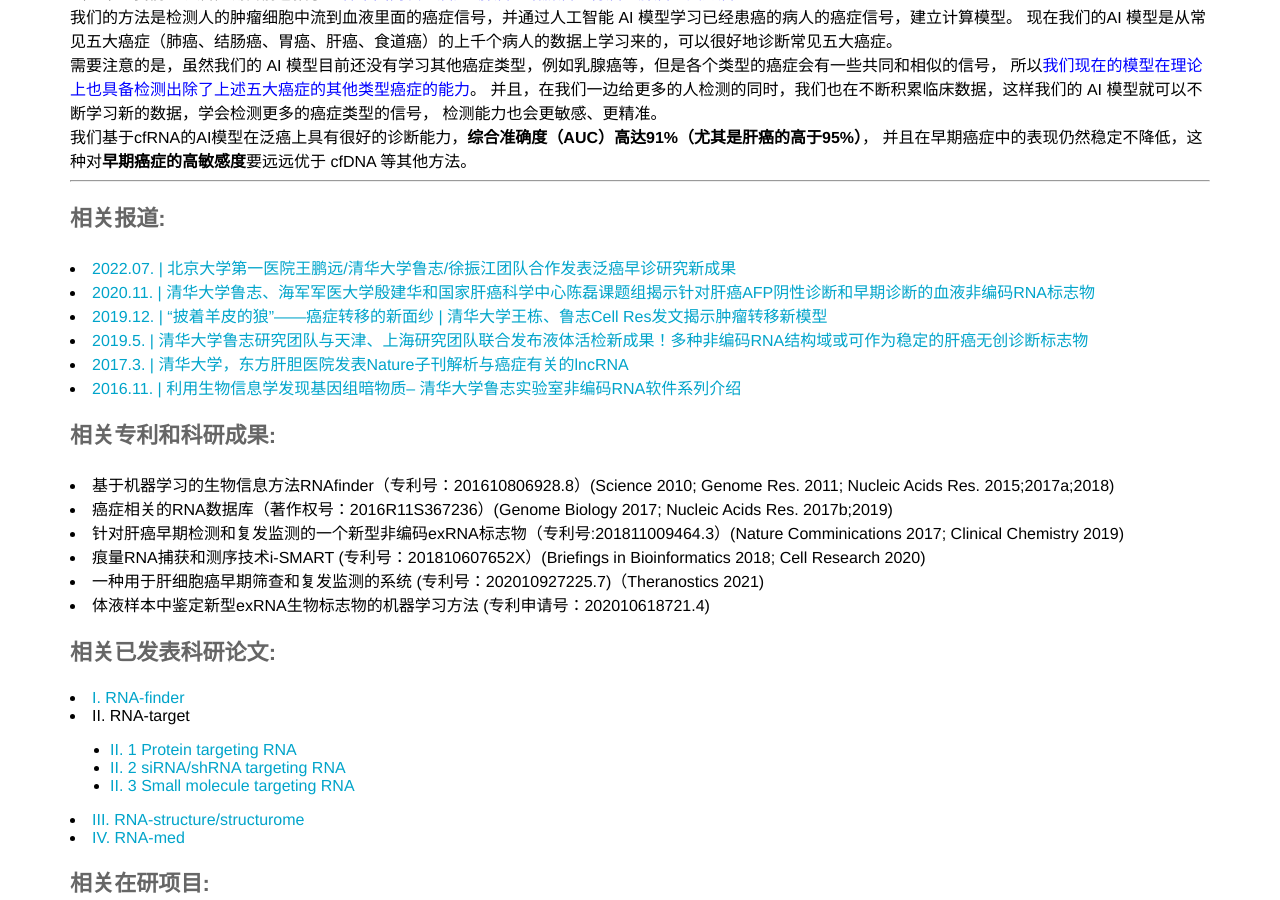
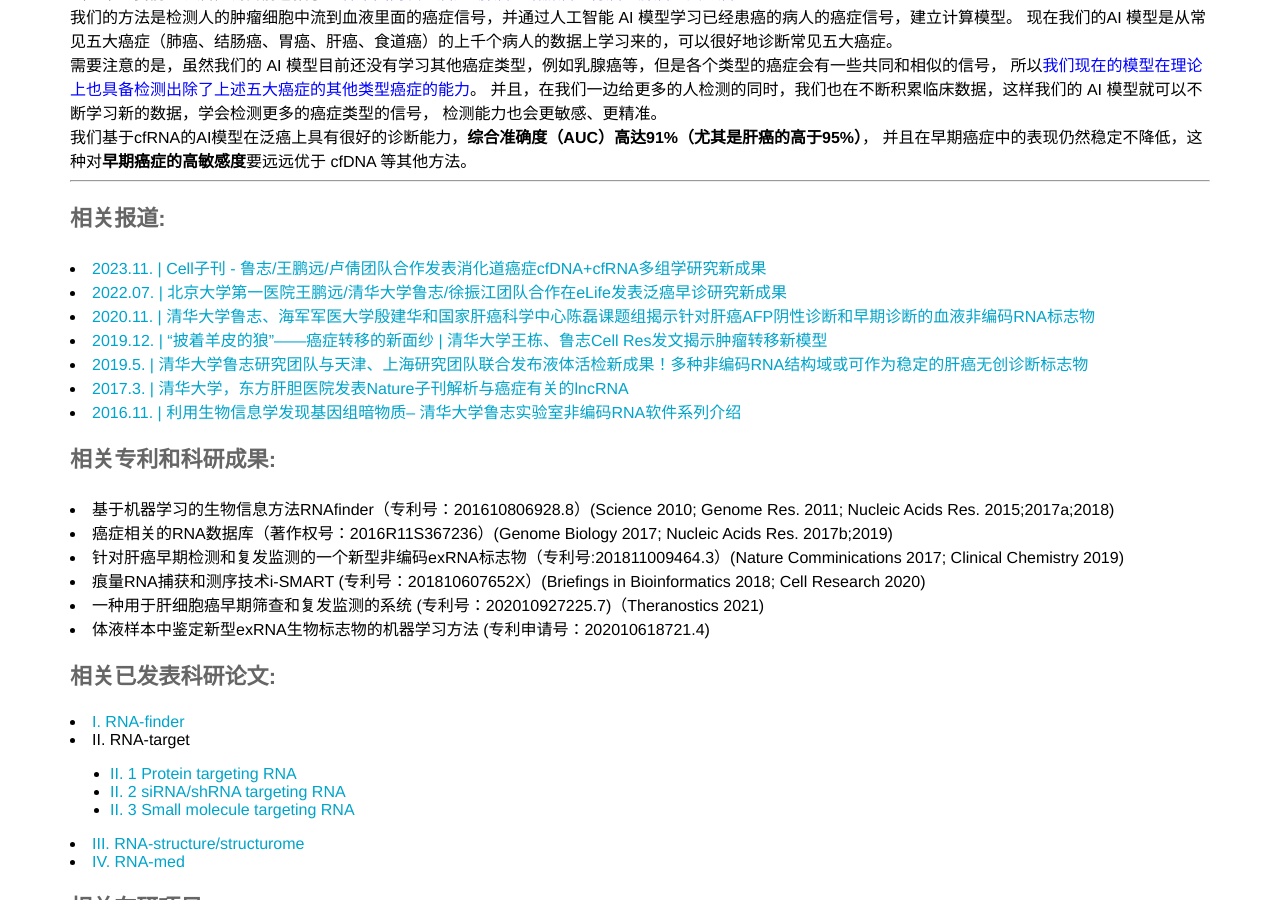
Before and after one commit to lulab/xingene-home, a Jekyll site: the page built from products.html, in a window 1280 px wide and 900 px high, scrolled down 1035 px. Built offline with Jekyll 4.4.1, drawn with Linux system fonts in a browser that asks for light colours.

Commit message:
Update products.html

```diff
--- a/products.html
+++ b/products.html
@@ -104,7 +104,8 @@ faq:
 <b>相关报道:</b>
 <br>
 
-<li><a href="https://mp.weixin.qq.com/s/sbM2M_uZhuUXttdumdBCJQ">2022.07. | 北京大学第一医院王鹏远/清华大学鲁志/徐振江团队合作发表泛癌早诊研究新成果</a></li>
+<li><a href="https://mp.weixin.qq.com/s/gJjIjBX-cSFR1-aWToKZ4g">2023.11. | Cell子刊 - 鲁志/王鹏远/卢倩团队合作发表消化道癌症cfDNA+cfRNA多组学研究新成果</a></li>
+<li><a href="https://mp.weixin.qq.com/s/sbM2M_uZhuUXttdumdBCJQ">2022.07. | 北京大学第一医院王鹏远/清华大学鲁志/徐振江团队合作在eLife发表泛癌早诊研究新成果</a></li>
 <li><a href="https://www.seqchina.cn/13047.html">2020.11. | 清华大学鲁志、海军军医大学殷建华和国家肝癌科学中心陈磊课题组揭示针对肝癌AFP阴性诊断和早期诊断的血液非编码RNA标志物</a></li>
 <li><a href="https://www.seqchina.cn/11102.html">2019.12. | “披着羊皮的狼”——癌症转移的新面纱 | 清华大学王栋、鲁志Cell Res发文揭示肿瘤转移新模型</a></li>
 <li><a href="https://www.seqchina.cn/9578.html">2019.5. | 清华大学鲁志研究团队与天津、上海研究团队联合发布液体活检新成果！多种非编码RNA结构域或可作为稳定的肝癌无创诊断标志物</a></li>
```
